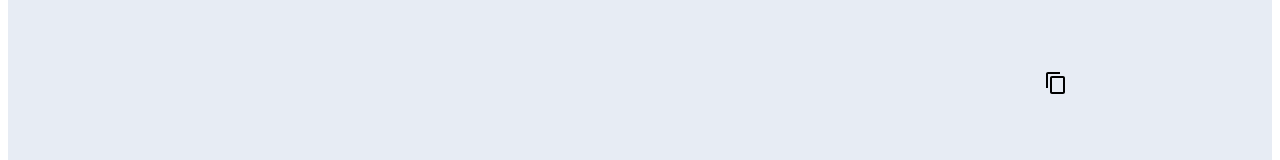
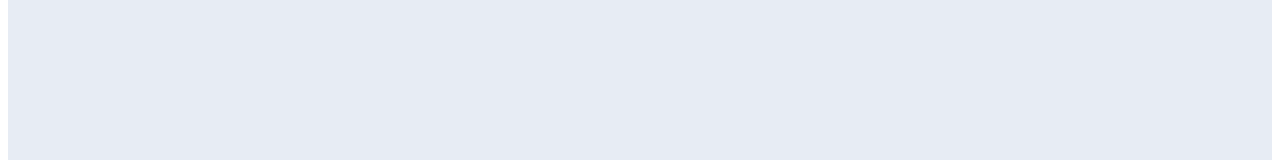
Before and after one commit to SophieBonneval/Drabbler, a React (Vite) app: page / in a window 1280 px wide. Shown: the part 176-336 px from the top of the page. Built offline with nearby package versions, Linux system fonts and the light colour scheme; the HTML template or start-up script is replaced by a standard one.

Commit message:
Add copy and cut into toolbar and made it sticky.

```diff
--- a/src/components/CopyButton/CopyButton.jsx
+++ /dev/null
@@ -1,15 +0,0 @@
-import { MdOutlineContentCopy } from 'react-icons/md';
-import classes from './CopyButton.module.scss';
-
-function CopyButton({ handleSelectAndCopy }) {
-  return (
-    <button
-      className={classes['CopyButton__container']}
-      onClick={handleSelectAndCopy}
-    >
-      <MdOutlineContentCopy size={24} />
-    </button>
-  );
-}
-
-export default CopyButton;
--- a/src/components/CopyButton/CopyButton.module.scss
+++ /dev/null
@@ -1,8 +0,0 @@
-.CopyButton__container {
-    position: absolute;
-    background-color: transparent;
-    border: none;
-    right: $base-spacing;
-    bottom: $double-spacing;
-    cursor: pointer;
-}
--- a/src/components/MainInput/MainInput.jsx
+++ b/src/components/MainInput/MainInput.jsx
@@ -2,7 +2,6 @@ import { useRef, useState } from "react";
 import { Editor } from "@tinymce/tinymce-react";
 import classes from "./MainInput.module.scss";
 import PropTypes from "prop-types";
-import CopyButton from "../CopyButton/CopyButton";
 
 function MainInput({ inputText }) {
   const initialValue = "";
@@ -17,7 +16,32 @@ function MainInput({ inputText }) {
     }
   };
 
-  function handleSelectAndCopy() {
+  const handleInit = (evt, editor) => {
+    editorRef.current = editor;
+
+    // Declaring cut toolbar button
+    editor.ui.registry.addButton('cutAll', {
+      icon: 'cut',
+      tooltip: 'Cut all content',
+      enabled: true,
+      onAction: () => {
+        if (editorRef.current) {
+          // Before selecting, put the focus on the text
+          editorRef.current.focus();
+          // Select the text
+          editorRef.current.selection.select(editorRef.current.getBody(), true);
+          // Cut the selected text
+          editorRef.current.execCommand("cut");
+        }
+      },
+    });
+
+    // Declaring copy toolbar button
+    editor.ui.registry.addButton('copyAll', {
+      icon: 'copy',
+      tooltip: 'Copy all content',
+      enabled: true,
+      onAction: () => {
         if (editorRef.current) {
           // Before selecting, put the focus on the text
           editorRef.current.focus();
@@ -28,10 +52,9 @@ function MainInput({ inputText }) {
           // Unselect the text
           editorRef.current.selection.collapse();
         }
-  }
+      },
+    });
 
-  const handleInit = (evt, editor) => {
-    editorRef.current = editor;
     editor.on(
       "paste",
       function (e) {
@@ -155,7 +178,12 @@ function MainInput({ inputText }) {
           wordCount: false,
           elementpath: false,
           branding: false,
-          toolbar: "undo redo |" + "bold italic underline",
+          toolbar: [
+            { name: 'history', items: ['undo', 'redo'] },
+            { name: 'formatting', items: ['bold', 'italic', 'underline'] },
+            { name: 'tools', items: ['cutAll', 'copyAll'] }
+          ],
+          toolbar_sticky: true,
           content_style:
             "body { font-family:Helvetica,Arial,sans-serif; font-size:14px }",
           auto_focus: true,
@@ -165,7 +193,6 @@ function MainInput({ inputText }) {
         }}
         value={editorValue}
       />
-      <CopyButton handleSelectAndCopy={handleSelectAndCopy} />
     </section>
   );
 }
```
Lines whose indentation alone changed are shown as unchanged.
